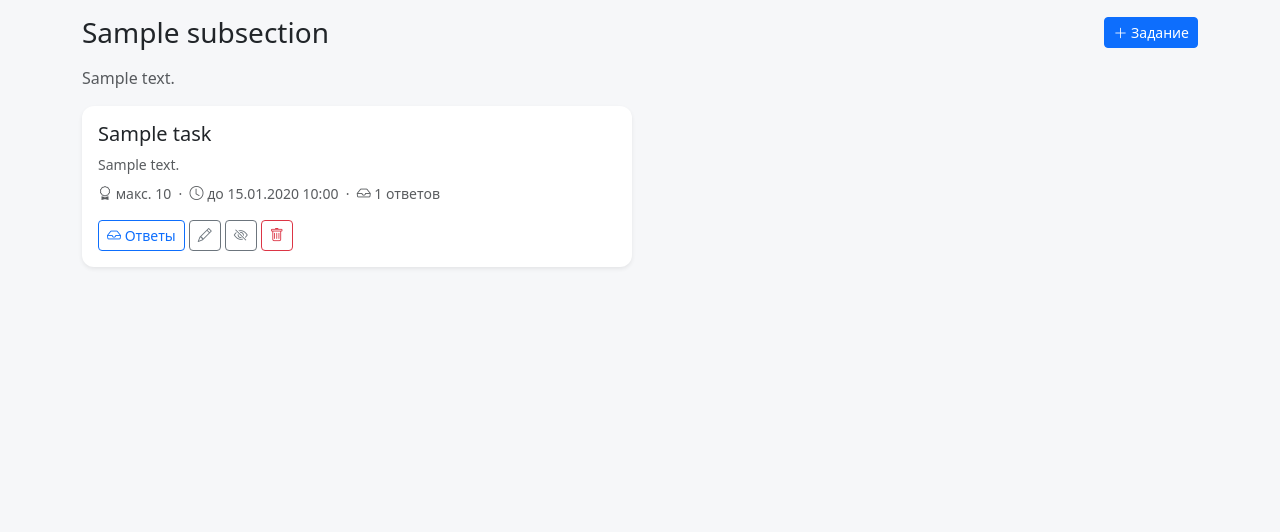
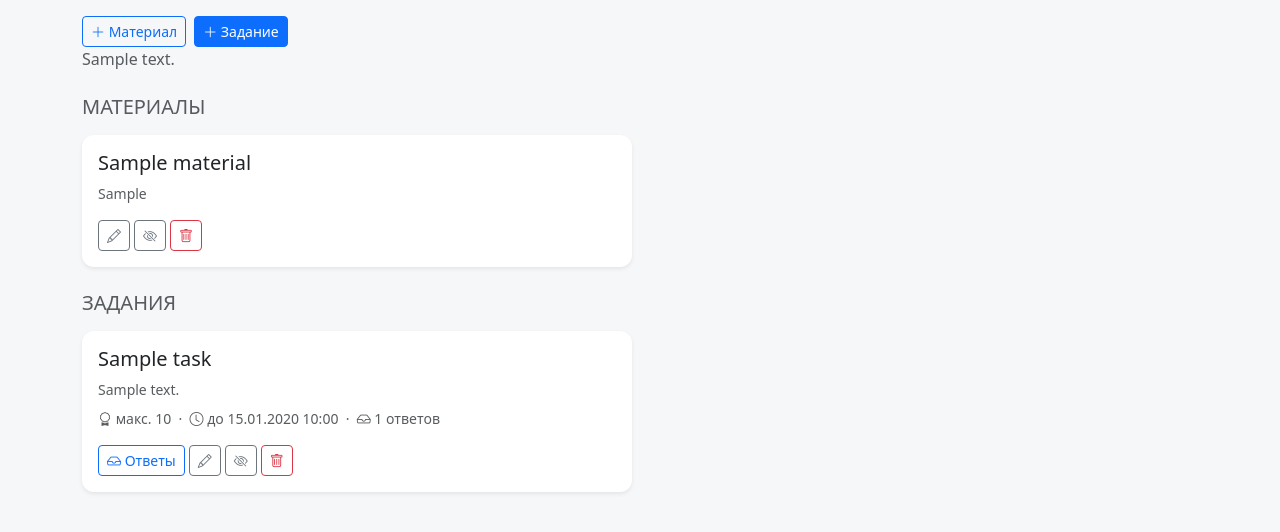
Before and after one commit to wertyt2332/eduspace, a Flask app: page /teacher/subsection/1 in a window 1280 px wide. Shown: the part 153-685 px from the top of the page. Run offline with Flask 3, Linux system fonts and the light colour scheme; a user stored in the database is signed in; tables that the repository leaves empty hold one stand-in row (values such as "Sample post").

Commit message:
Материалы: текст, видео, ссылки, файлы

```diff
--- a/app.py
+++ b/app.py
@@ -1,7 +1,7 @@
 from flask import Flask, render_template
 from config import Config
 from extensions import db, login_manager
-from models import User, Section, Subsection, Task, Submission  # noqa: F401
+from models import User, Section, Subsection, Task, Submission, Material  # noqa: F401
 from blueprints.auth import auth_bp
 from blueprints.main import main_bp
 from blueprints.admin import admin_bp
@@ -55,6 +55,22 @@ def create_app():
         db.create_all()
         ensure_admin(app)
 
+    @app.template_filter('video_embed')
+    def video_embed_filter(url):
+        """Превращает ссылку YouTube/Vimeo/RuTube в embed-URL."""
+        import re
+        url = (url or '').strip()
+        m = re.search(r'(?:youtube\.com/watch\?v=|youtu\.be/|youtube\.com/embed/)([\w-]{6,})', url)
+        if m:
+            return f'https://www.youtube.com/embed/{m.group(1)}'
+        m = re.search(r'vimeo\.com/(\d+)', url)
+        if m:
+            return f'https://player.vimeo.com/video/{m.group(1)}'
+        m = re.search(r'rutube\.ru/video/(\w+)', url)
+        if m:
+            return f'https://rutube.ru/play/embed/{m.group(1)}'
+        return None
+
     return app
 
 
--- a/blueprints/student.py
+++ b/blueprints/student.py
@@ -95,8 +95,8 @@ def section_view(section_id):
 def subsection_view(subsection_id):
     sub = _enrolled_subsection(subsection_id)
     tasks = [t for t in sub.tasks if t.is_visible]
+    materials = [m for m in sub.materials if m.is_visible]
 
-    # статусы по каждому заданию
     my_subs = {
         s.task_id: s for s in Submission.query
         .filter_by(student_id=current_user.id)
@@ -109,9 +109,11 @@ def subsection_view(subsection_id):
         section=sub.section,
         sub=sub,
         tasks=tasks,
+        materials=materials,
         my_subs=my_subs,
         is_overdue=_is_overdue,
     )
+
 
 
 # ---------- Задание ----------
--- a/blueprints/teacher.py
+++ b/blueprints/teacher.py
@@ -7,7 +7,8 @@ from flask import (
 )
 from flask_login import login_required, current_user
 from extensions import db
-from models import User, Section, Subsection, Task, Submission
+from models import User, Section, Subsection, Task, Submission, Material
+from storage import save_file
 
 teacher_bp = Blueprint('teacher', __name__, url_prefix='/teacher')
 
@@ -369,3 +370,130 @@ def section_students(section_id):
         section=section,
         all_students=all_students,
     )
+
+
+
+# ---------- Материалы ----------
+
+def _own_material(material_id):
+    material = db.session.get(Material, material_id)
+    if not material:
+        abort(404)
+    _own_subsection(material.subsection_id)
+    return material
+
+
+@teacher_bp.route('/subsection/<int:subsection_id>/material/new', methods=['GET', 'POST'])
+@teacher_required
+def material_new(subsection_id):
+    sub = _own_subsection(subsection_id)
+
+    if request.method == 'POST':
+        title = request.form.get('title', '').strip()
+        material_type = request.form.get('material_type', 'text')
+        content = (request.form.get('content') or '').strip()
+
+        if not title:
+            flash('Название обязательно.', 'danger')
+            return redirect(url_for('teacher.material_new', subsection_id=sub.id))
+
+        if material_type not in ('text', 'video', 'link', 'file'):
+            flash('Неверный тип материала.', 'danger')
+            return redirect(url_for('teacher.material_new', subsection_id=sub.id))
+
+        file_url = None
+        if material_type == 'file':
+            uploaded = request.files.get('file')
+            if not uploaded or not uploaded.filename:
+                flash('Загрузите файл.', 'danger')
+                return redirect(url_for('teacher.material_new', subsection_id=sub.id))
+            try:
+                file_url = save_file(uploaded)
+            except ValueError as e:
+                flash(str(e), 'danger')
+                return redirect(url_for('teacher.material_new', subsection_id=sub.id))
+        elif not content:
+            flash('Введите содержимое.', 'danger')
+            return redirect(url_for('teacher.material_new', subsection_id=sub.id))
+
+        order = max([m.order for m in sub.materials], default=0) + 1
+        mat = Material(
+            subsection_id=sub.id,
+            title=title,
+            material_type=material_type,
+            content=content,
+            file_url=file_url,
+            order=order,
+        )
+        db.session.add(mat)
+        db.session.commit()
+        flash('Материал добавлен.', 'success')
+        return redirect(url_for('teacher.subsection_view', subsection_id=sub.id))
+
+    return render_template('teacher/material_form.html', section=sub.section, sub=sub, material=None)
+
+
+@teacher_bp.route('/material/<int:material_id>/edit', methods=['GET', 'POST'])
+@teacher_required
+def material_edit(material_id):
+    mat = _own_material(material_id)
+    sub = mat.subsection
+
+    if request.method == 'POST':
+        title = request.form.get('title', '').strip()
+        material_type = request.form.get('material_type', mat.material_type)
+        content = (request.form.get('content') or '').strip()
+
+        if not title:
+            flash('Название обязательно.', 'danger')
+            return redirect(url_for('teacher.material_edit', material_id=mat.id))
+
+        if material_type not in ('text', 'video', 'link', 'file'):
+            flash('Неверный тип.', 'danger')
+            return redirect(url_for('teacher.material_edit', material_id=mat.id))
+
+        mat.title = title
+        mat.material_type = material_type
+
+        if material_type == 'file':
+            uploaded = request.files.get('file')
+            if uploaded and uploaded.filename:
+                try:
+                    mat.file_url = save_file(uploaded)
+                except ValueError as e:
+                    flash(str(e), 'danger')
+                    return redirect(url_for('teacher.material_edit', material_id=mat.id))
+            mat.content = ''
+        else:
+            if not content:
+                flash('Введите содержимое.', 'danger')
+                return redirect(url_for('teacher.material_edit', material_id=mat.id))
+            mat.content = content
+            mat.file_url = None
+
+        db.session.commit()
+        flash('Материал сохранён.', 'success')
+        return redirect(url_for('teacher.subsection_view', subsection_id=sub.id))
+
+    return render_template('teacher/material_form.html', section=sub.section, sub=sub, material=mat)
+
+
+@teacher_bp.route('/material/<int:material_id>/toggle', methods=['POST'])
+@teacher_required
+def material_toggle(material_id):
+    mat = _own_material(material_id)
+    mat.is_visible = not mat.is_visible
+    db.session.commit()
+    flash('Видимость обновлена.', 'info')
+    return redirect(url_for('teacher.subsection_view', subsection_id=mat.subsection_id))
+
+
+@teacher_bp.route('/material/<int:material_id>/delete', methods=['POST'])
+@teacher_required
+def material_delete(material_id):
+    mat = _own_material(material_id)
+    sub_id = mat.subsection_id
+    db.session.delete(mat)
+    db.session.commit()
+    flash('Материал удалён.', 'info')
+    return redirect(url_for('teacher.subsection_view', subsection_id=sub_id))
--- a/models.py
+++ b/models.py
@@ -85,6 +85,12 @@ class Subsection(db.Model):
         cascade='all, delete-orphan', order_by='Task.order'
     )
 
+    materials = db.relationship(
+        'Material', backref='subsection',
+        cascade='all, delete-orphan', order_by='Material.order'
+    )
+
+
 
 class Task(db.Model):
     """Задание. Типы: text | file | test | link."""
@@ -118,3 +124,17 @@ class Submission(db.Model):
     comment = db.Column(db.Text, default='')
     graded_at = db.Column(db.DateTime, nullable=True)
     graded_by_id = db.Column(db.Integer, db.ForeignKey('user.id'), nullable=True)
+
+
+
+class Material(db.Model):
+    """Материал: текст / видео / ссылка / файл. Не оценивается."""
+    id = db.Column(db.Integer, primary_key=True)
+    subsection_id = db.Column(db.Integer, db.ForeignKey('subsection.id'), nullable=False)
+    title = db.Column(db.String(200), nullable=False)
+    material_type = db.Column(db.String(20), nullable=False)  # text | video | link | file
+    content = db.Column(db.Text, default='')       # для text/link/video — тут URL или текст
+    file_url = db.Column(db.String(500), nullable=True)
+    order = db.Column(db.Integer, default=0)
+    is_visible = db.Column(db.Boolean, default=True)
+    created_at = db.Column(db.DateTime, default=datetime.utcnow)
--- a/templates/teacher/subsection_view.html
+++ b/templates/teacher/subsection_view.html
@@ -10,17 +10,59 @@
   </ol>
 </nav>
 
-<div class="d-flex justify-content-between align-items-center mb-3 flex-wrap gap-2">
-  <h1 class="h3 mb-0">
-    {{ sub.title }}
-    {% if not sub.is_visible %}<span class="badge bg-secondary ms-2">скрыт</span>{% endif %}
-  </h1>
-  <a href="{{ url_for('teacher.task_new', subsection_id=sub.id) }}" class="btn btn-primary btn-sm">
-    <i class="bi bi-plus-lg"></i> Задание
-  </a>
-</div>
+<div class="d-flex gap-2">
+    <a href="{{ url_for('teacher.material_new', subsection_id=sub.id) }}" class="btn btn-outline-primary btn-sm">
+      <i class="bi bi-plus-lg"></i> Материал
+    </a>
+    <a href="{{ url_for('teacher.task_new', subsection_id=sub.id) }}" class="btn btn-primary btn-sm">
+      <i class="bi bi-plus-lg"></i> Задание
+    </a>
+  </div>
 
 {% if sub.description %}<p class="text-muted">{{ sub.description }}</p>{% endif %}
+
+{# ===== МАТЕРИАЛЫ ===== #}
+{% if sub.materials %}
+  <h2 class="h5 text-uppercase text-muted mt-4 mb-3">Материалы</h2>
+  <div class="row g-3 mb-4">
+    {% for m in sub.materials %}
+      <div class="col-md-6">
+        <div class="card border-0 shadow-sm h-100 {{ '' if m.is_visible else 'opacity-75' }}">
+          <div class="card-body">
+            <div class="d-flex justify-content-between align-items-start mb-2">
+              <h5 class="card-title mb-0">
+                {% if m.material_type == 'text' %}📄
+                {% elif m.material_type == 'video' %}🎥
+                {% elif m.material_type == 'link' %}🔗
+                {% elif m.material_type == 'file' %}📎
+                {% endif %}
+                {{ m.title }}
+              </h5>
+              {% if not m.is_visible %}<span class="badge bg-secondary">скрыт</span>{% endif %}
+            </div>
+            <p class="text-muted small mb-3">{{ m.material_type }}</p>
+            <div class="d-flex flex-wrap gap-1">
+              <a href="{{ url_for('teacher.material_edit', material_id=m.id) }}" class="btn btn-sm btn-outline-secondary">
+                <i class="bi bi-pencil"></i>
+              </a>
+              <form method="post" action="{{ url_for('teacher.material_toggle', material_id=m.id) }}" class="d-inline">
+                <button class="btn btn-sm btn-outline-secondary" title="Скрыть/показать">
+                  <i class="bi bi-eye{{ '-slash' if m.is_visible else '' }}"></i>
+                </button>
+              </form>
+              <form method="post" action="{{ url_for('teacher.material_delete', material_id=m.id) }}" class="d-inline"
+                    onsubmit="return confirm('Удалить материал «{{ m.title }}»?');">
+                <button class="btn btn-sm btn-outline-danger"><i class="bi bi-trash"></i></button>
+              </form>
+            </div>
+          </div>
+        </div>
+      </div>
+    {% endfor %}
+  </div>
+{% endif %}
+
+<h2 class="h5 text-uppercase text-muted mt-4 mb-3">Задания</h2>
 
 {% if sub.tasks %}
   <div class="row g-3">
```
Also changed, not shown: templates/student/subsection.html (+48 -0 lines), templates/teacher/material_form.html (added, +111 -0 lines).
